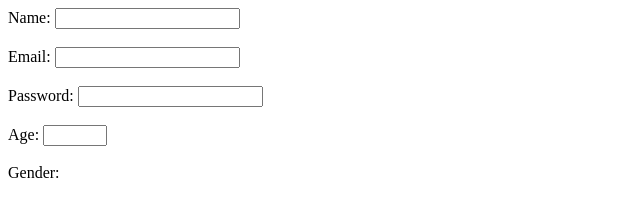
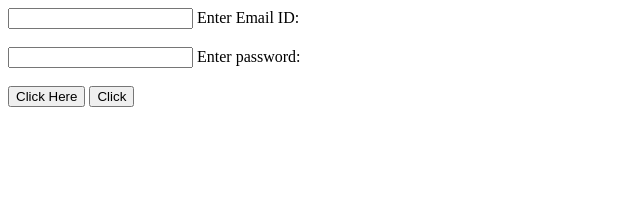
Before and after one commit to roybipro/web-Dev-Learning, a plain HTML site: page HTML/Lecture8/forms.html in a window 1280 px wide. Shown: the whole page, without its empty margins (0-640 px from the left). Drawn offline with Linux system fonts and the light colour scheme.

Commit message:
Add new lebel and buttons

```diff
--- a/HTML/Lecture8/forms.html
+++ b/HTML/Lecture8/forms.html
@@ -7,20 +7,17 @@
 </head>
 <body>
 
-    <form action="/submit" method="post">
-        <label for="name">Name:</label>
-        <input type="text" id="name" name="name" required><br><br>
-
-        <label for="email">Email:</label>
-        <input type="email" id="email" name="email" required><br><br>
-
-        <label for="password">Password:</label>
-        <input type="password" id="password" name="password" required><br><br>
-
-        <label for="age">Age:</label>
-        <input type="number" id="age" name="age" min="1" max="120"><br><br>
-
-        <label for="gender">Gender:</label>
-
+     <form>
+        <input type="text" id ="email">
+        <lebel for="email">Enter Email ID: </lebel>
+        <br/>
+        <br/>
+        <input type="text" id ="password">
+        <lebel for="password">Enter password:</lebel>
+        <br/>
+        <br/>
+        <input type="submit" value="Click Here">
+        <button>Click </button>
+     </form>
 </body>
 </html>
```
